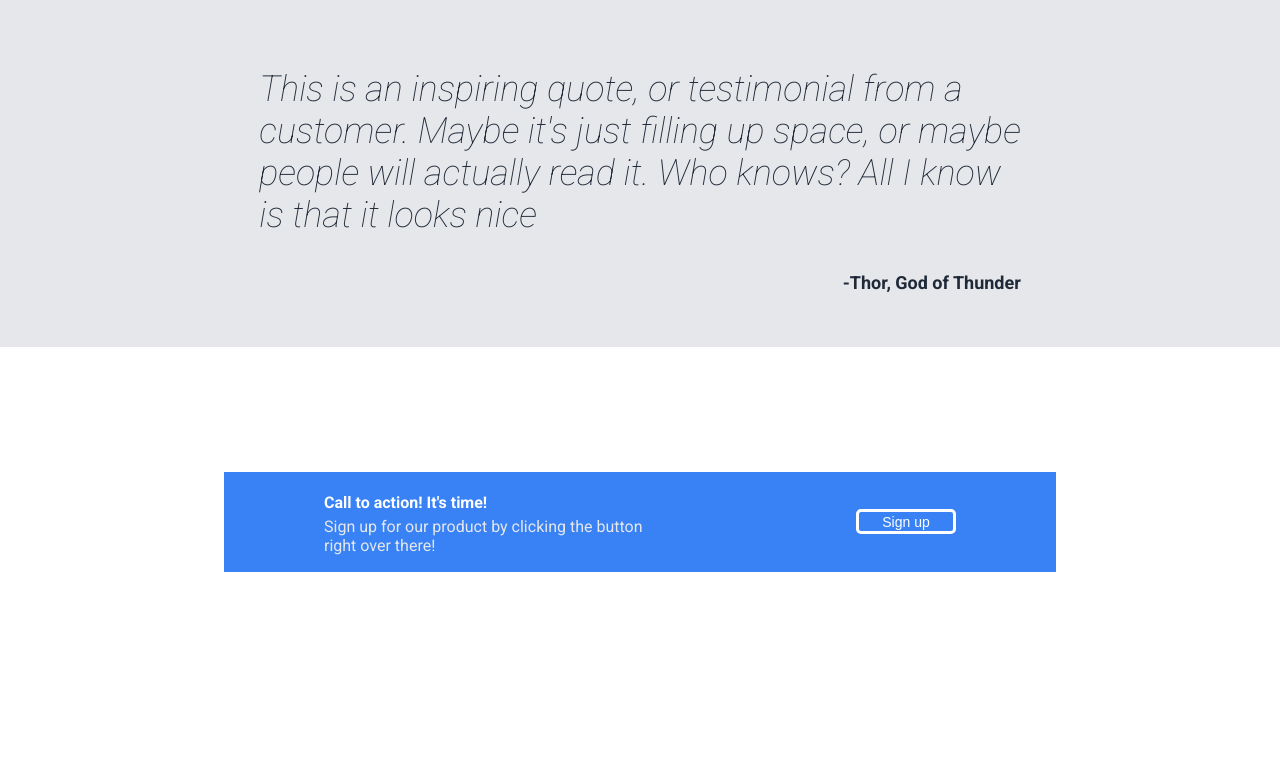
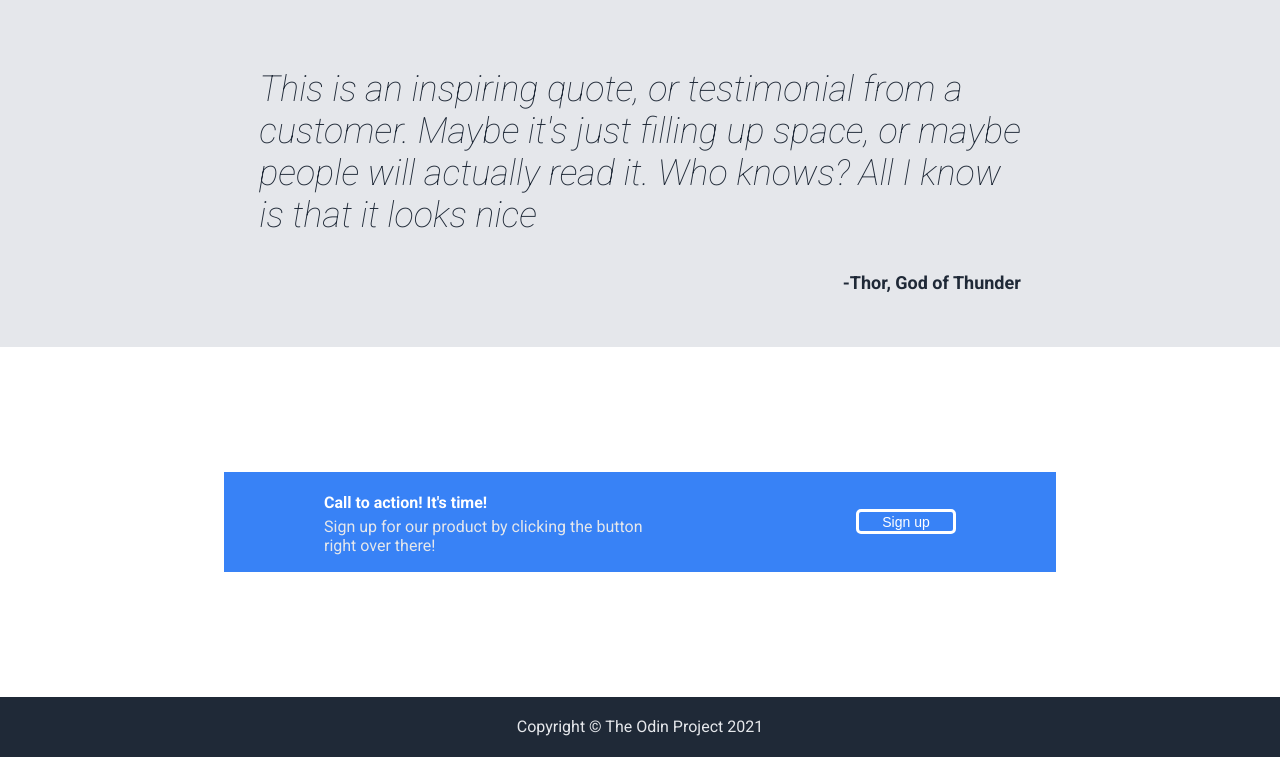
Before and after one commit to jerriker/landing-page, a plain HTML site: page index.html in a window 1280 px wide. Shown: the part 912-1669 px from the top of the page. Before the commit the page ends 1609 px from the top, so only its background shows below. Drawn offline with Linux system fonts and the light colour scheme.

Commit message:
Added the footer

```diff
--- a/index.html
+++ b/index.html
@@ -87,5 +87,8 @@
         </div>
       </div>
     </section>
+    <footer>
+      <p class="p-footer">Copyright &copy; The Odin Project 2021</p>
+    </footer>
   </body>
 </html>
--- a/styles.css
+++ b/styles.css
@@ -4,7 +4,8 @@ body {
   padding: 0;
   font-family: Roboto;
 }
-header {
+header,
+footer {
   background-color: #1f2937;
 }
 .p-logo {
@@ -163,3 +164,12 @@ h4 {
   margin-top: 0;
   color: #e5e7eb;
 }
+footer {
+  height: 60px;
+  display: flex;
+  justify-content: center;
+  align-items: center;
+}
+.p-footer {
+  color: #e5e7eb;
+}
```
